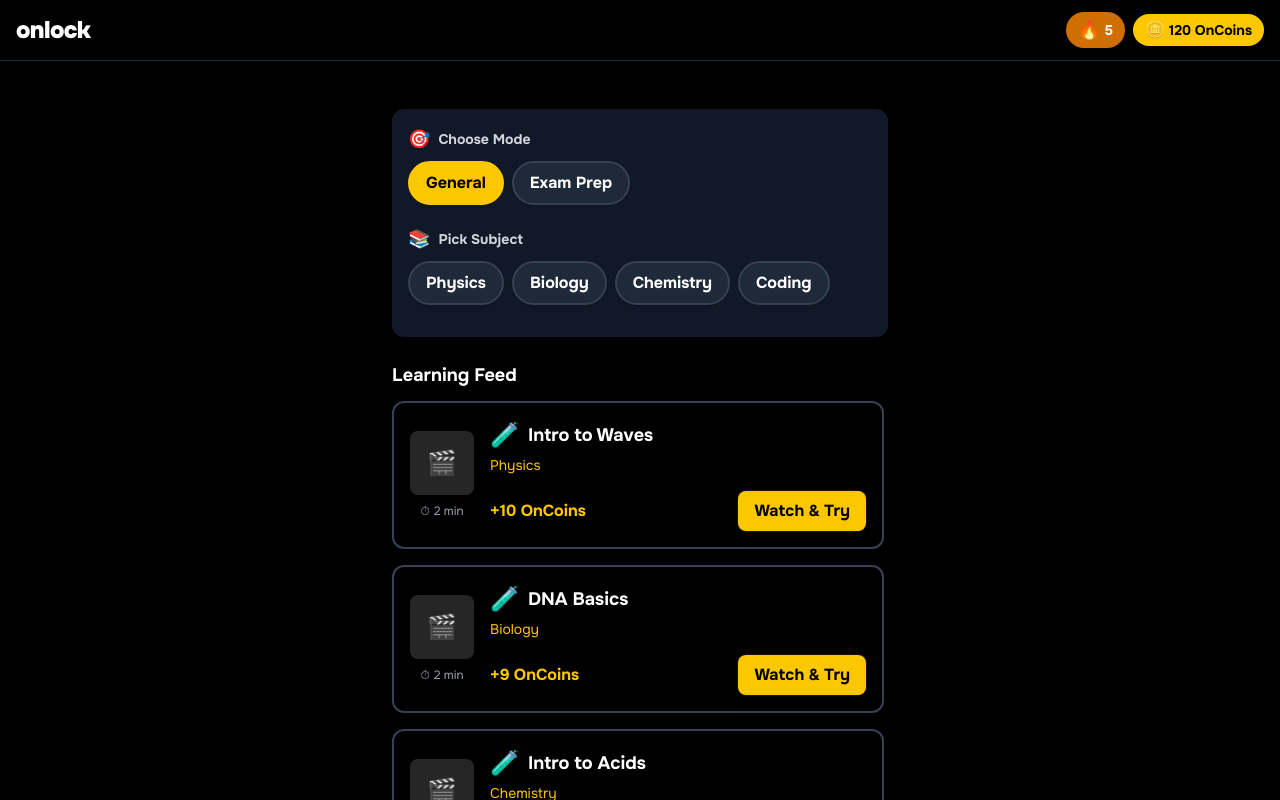
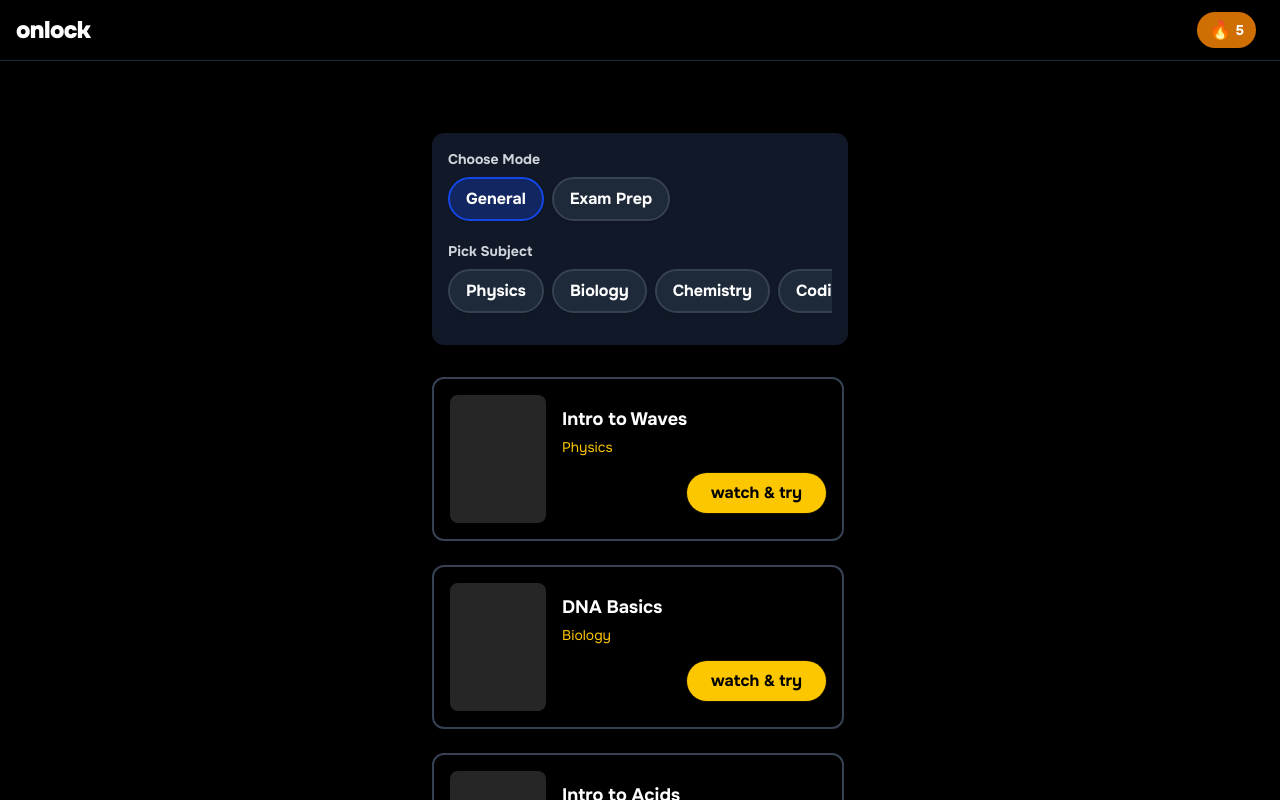
Before and after one commit to onlocklearning/onlock-dashboard-prototype, a Next.js app: page /dashboard in a window 1280 px wide. Both pictures are taken after a click on the button "General". Shown: the top 800 px of the page. Built offline with nearby package versions, Linux system fonts and the light colour scheme.

Commit message:
better UI

```diff
--- a/src/app/dashboard/page.tsx
+++ b/src/app/dashboard/page.tsx
@@ -82,24 +82,15 @@ export default function Dashboard() {
               </div>
             )}
           </button>
-          {/* Coin Count */}
-          <button
-            className="flex items-center space-x-1 bg-yellow-400 px-3 py-1 rounded-full cursor-pointer hover:bg-yellow-300/20 transition"
-            onClick={() => alert('Rewards coming soon!')}
-            type="button"
-          >
-            <span className="text-black font-bold">🪙</span>
-            <span className="text-black font-bold text-sm">120 OnCoins</span>
-          </button>
         </div>
       </div>
 
       {/* Main Content */}
-      <div className="max-w-lg mx-auto px-2 py-6 space-y-6">
+      <div className="max-w-lg mx-auto px-6 py-12 md:px-12 space-y-6">
         {/* Filter Bars Card */}
         <div className="bg-[#111827] rounded-xl p-4 shadow-md mt-6">
           <div className="mb-2 text-sm text-gray-300 font-semibold flex items-center gap-2">
-            <span className="text-lg">🎯</span> Choose Mode
+            Choose Mode
           </div>
           <FilterBar
             options={modeOptions}
@@ -109,7 +100,7 @@ export default function Dashboard() {
           {selectedMode && (
             <>
               <div className="mb-2 mt-3 text-sm text-gray-300 font-semibold flex items-center gap-2">
-                <span className="text-lg">📚</span> Pick Subject
+                Pick Subject
               </div>
               <FilterBar
                 options={subjectOptionsMap[selectedMode]}
@@ -121,17 +112,16 @@ export default function Dashboard() {
         </div>
         {/* Learning Feed */}
         <div>
-          <h3 className="text-lg font-semibold text-white mb-3">Learning Feed</h3>
-          <div className="overflow-y-auto max-h-[420px] flex flex-col gap-y-4 pr-1">
+          {/* Removed 'Learning Feed' subtitle and test tube emoji as requested */}
+          <div className="overflow-y-auto max-h-[420px] md:min-h-[70vh] flex flex-col gap-y-6 pr-1 py-2">
             {filteredLessons.map((item) => (
               <VideoCard
                 key={item.id}
                 title={item.title}
                 subcategory={item.subject}
                 coinReward={item.coinReward}
-                duration="2 min"
-                icon={<span className="text-2xl">🧪</span>}
-                thumbnail={<div className="w-16 h-16 bg-neutral-800 rounded-lg flex items-center justify-center text-gray-500 text-2xl">🎬</div>}
+                // Removed icon prop to eliminate the test tube emoji
+                thumbnail={<div className="w-24 aspect-[3/4] bg-neutral-800 rounded-lg overflow-hidden" />}
                 buttonClassName="ring-1 ring-yellow-500/10 shadow-lg hover:scale-[1.01] transition-transform"
               />
             ))}
--- a/src/components/FilterBar.tsx
+++ b/src/components/FilterBar.tsx
@@ -10,13 +10,13 @@ interface FilterBarProps {
 const FilterBar: React.FC<FilterBarProps> = ({ options, selected, onSelect, label }) => (
   <div className="w-full overflow-x-auto pb-2 mb-2 fade-in">
     {label && <div className="text-gray-300 text-sm mb-1 pl-1">{label}</div>}
-    <div className="flex space-x-2 min-w-max">
+    <div className="flex flex-wrap gap-2 min-w-max">
       {options.map(option => (
         <button
           key={option}
-          className={`px-4 py-2 rounded-full font-bold whitespace-nowrap border-2 transition-all shadow
+          className={`px-4 py-2 rounded-full font-bold whitespace-nowrap border-2 shadow transition
             ${selected === option
-              ? 'bg-yellow-400 text-black border-yellow-400'
+              ? 'bg-blue-700/30 text-white hover:bg-blue-700/50 border-blue-700'
               : 'bg-gray-800 text-white border-gray-700 hover:bg-yellow-400 hover:text-black hover:border-yellow-400'}
           `}
           onClick={() => onSelect(option)}
--- a/src/components/VideoCard.tsx
+++ b/src/components/VideoCard.tsx
@@ -15,13 +15,17 @@ interface VideoCardProps {
 
 const VideoCard: React.FC<VideoCardProps> = ({ title, subcategory, coinReward, onWatchTry, duration, icon, thumbnail, buttonClassName }) => {
   return (
-    <div className="flex items-center bg-black border-2 border-gray-700 rounded-xl shadow-md p-4 hover:border-yellow-400 transition-colors w-full max-w-2xl mx-auto hover:scale-[1.01] transition-transform">
+    <div className="flex items-center bg-black border-2 border-gray-700 rounded-xl shadow-md p-4 hover:border-yellow-400 hover:ring hover:ring-yellow-500/20 transition cursor-pointer w-full max-w-2xl mx-auto hover:scale-[1.005] transition-transform" onClick={onWatchTry}>
       {/* Thumbnail */}
       <div className="mr-4 flex flex-col items-center">
         {thumbnail ? (
-          thumbnail
+          React.cloneElement(thumbnail as React.ReactElement, {
+            className: `${(thumbnail as React.ReactElement).props.className || ''} shadow-md transition-transform hover:scale-105 rounded-lg overflow-hidden`,
+          })
         ) : (
-          <div className="w-16 h-16 bg-neutral-800 rounded-lg flex items-center justify-center text-gray-500 text-2xl">🎬</div>
+          <div className="w-24 aspect-[3/4] bg-gradient-to-br from-neutral-800 to-neutral-700 rounded-lg overflow-hidden shadow-md transition-transform hover:scale-105">
+            <div className="w-full h-full flex items-center justify-center text-gray-400 text-2xl">🎥</div>
+          </div>
         )}
         {duration && <div className="text-xs text-gray-400 mt-2 flex items-center"><span className="mr-1">⏱</span>{duration}</div>}
       </div>
@@ -31,13 +35,12 @@ const VideoCard: React.FC<VideoCardProps> = ({ title, subcategory, coinReward, o
           <h3 className="text-lg font-bold text-white">{title}</h3>
         </div>
         <p className="text-sm text-yellow-400 mb-2">{subcategory}</p>
-        <div className="flex items-center justify-between mt-2">
-          <span className="text-yellow-400 font-semibold">+{coinReward} OnCoins</span>
+        <div className="flex items-center justify-end mt-2">
           <button
-            className={`ml-4 px-4 py-2 bg-yellow-400 text-black font-bold rounded-lg shadow hover:bg-yellow-300 transition-colors ${buttonClassName || ''}`}
+            className={`ml-4 px-6 py-2 bg-yellow-400 text-black font-bold rounded-full shadow hover:bg-yellow-300 transition-colors ${buttonClassName || ''}`}
             onClick={onWatchTry}
           >
-            Watch & Try
+            watch & try
           </button>
         </div>
       </div>
```
